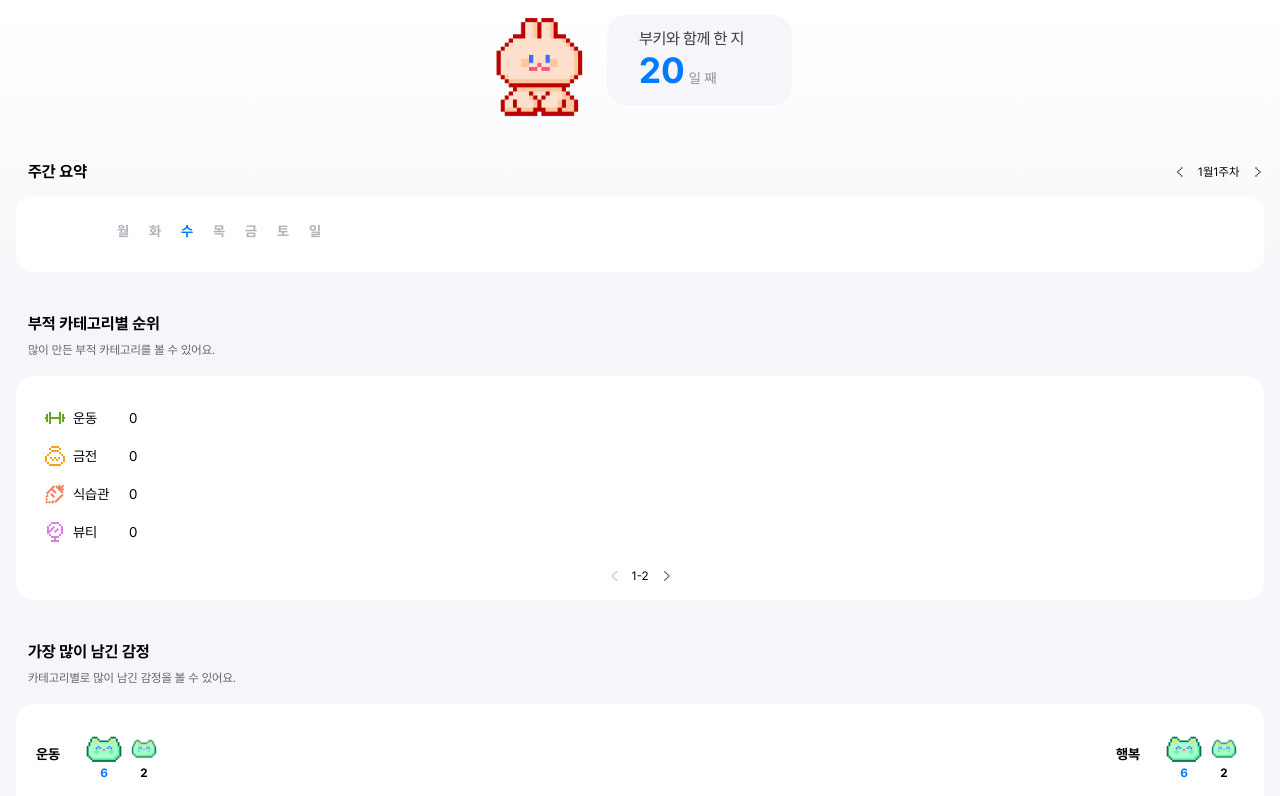
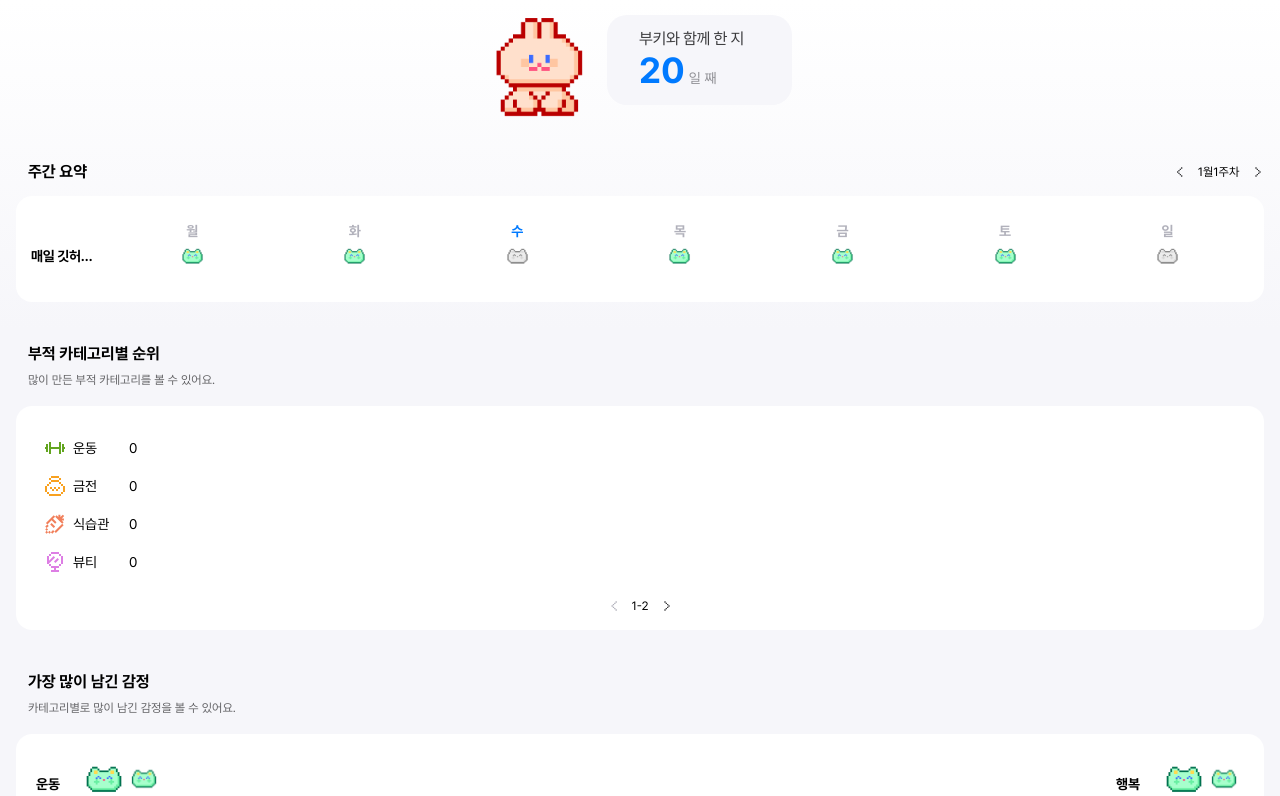
Before and after one commit to skp-temp/skp-temp-frontend, a React (Create React App) app: page /analysis in a window 1280 px wide. Shown: the top 796 px of the page. Built offline with nearby package versions, Linux system fonts and the light colour scheme.

Commit message:
feat: 주간 요약 퍼블리싱

```diff
--- /dev/null
+++ b/src/pages/analysis/WeeklySummary/SummaryItem.tsx
@@ -0,0 +1,56 @@
+import React from "react";
+import styled from "styled-components";
+
+const ItemComponent = styled.div`
+  display: flex;
+  height: 24px;
+  margin-top: 6px;
+`
+
+const SummaryTitle = styled.div`
+  display: block;
+  align-items: center;
+  width: 72px;
+  height: 24px;
+  margin-right: 8px;
+  font-size: 14px;
+  font-family: "PretendardBold";
+  line-height: 24px;
+  letter-spacing: -0.4px;
+  text-overflow: ellipsis;
+  overflow: hidden;
+  white-space: nowrap;
+`
+
+const SummaryResult = styled.div`
+  display: flex;
+  flex: 1;
+  justify-content: space-around;
+  width: 100%;
+  height: auto;
+`
+
+const ResultItem = styled.div<{ bool : string }>`
+  background-image: url('images/analysis/CategoryEmotion${props => props.bool}.png');
+  background-size: cover;
+  display: flex;
+  justify-content: center;
+  margin: 0px 0.5px;
+  width: 23px;
+  height: 22px;
+`
+
+const tempList = [1, 1, 0, 1, 1, 1, 0]
+
+const SummaryItem = () => {
+  return (
+    <ItemComponent>
+      <SummaryTitle>매일 깃허브 남</SummaryTitle>
+      <SummaryResult>
+        {tempList.map((i, idx) => <ResultItem bool={i ? '' : 'Null'} key={idx}/>)}
+      </SummaryResult>
+    </ItemComponent>
+  )
+}
+
+export default SummaryItem;
--- a/src/pages/analysis/WeeklySummary/SummaryItemsComponent.tsx
+++ b/src/pages/analysis/WeeklySummary/SummaryItemsComponent.tsx
@@ -1,9 +1,11 @@
 import React from "react";
 import styled from "styled-components";
+import SummaryItem from "./SummaryItem";
 
 const ItemsComponent = styled.div``
 const DaysText = styled.div`
   display: flex;
+  justify-content: space-around;
   width: auto;
   height: auto;
   padding-left: 80px;
@@ -18,7 +20,6 @@ const DaysTextItem = styled.div<{color: string}>`
   font-family: "PretendardBold";
   line-height: 14px;
   word-wrap: break-word;
-  margin-right: 8px;
 `
 
 function SummaryItemsComponent() {
@@ -35,7 +36,7 @@ function SummaryItemsComponent() {
   return (
     <ItemsComponent>
       <DaysText>{week.map((i, idx) => <DaysTextItem key={idx} color={getNowDayTrue(idx) ? '#007AFF' : '#B1B1BB'}>{i}</DaysTextItem>)}</DaysText>
-
+      <SummaryItem/>
     </ItemsComponent>
   )
 }
```
